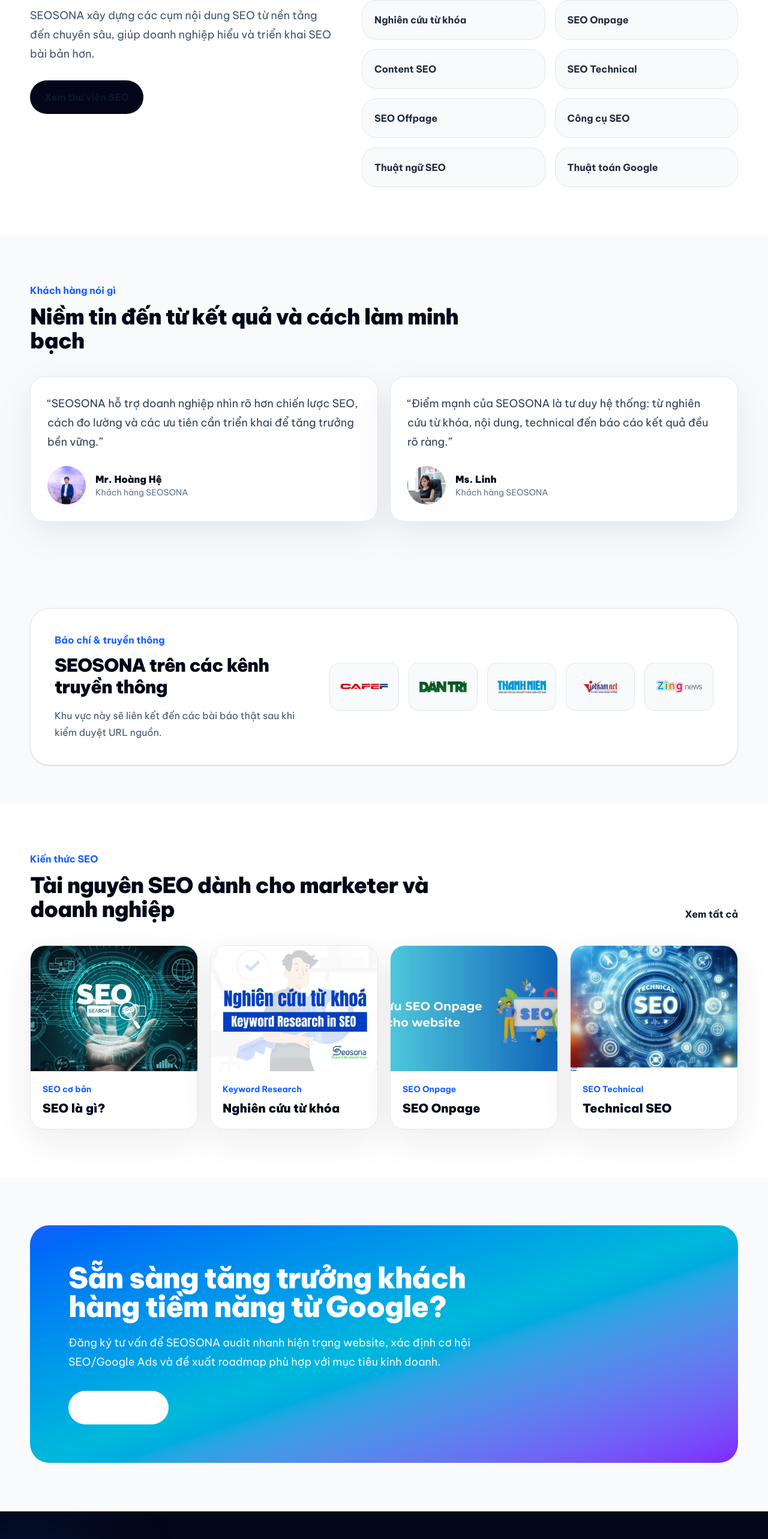
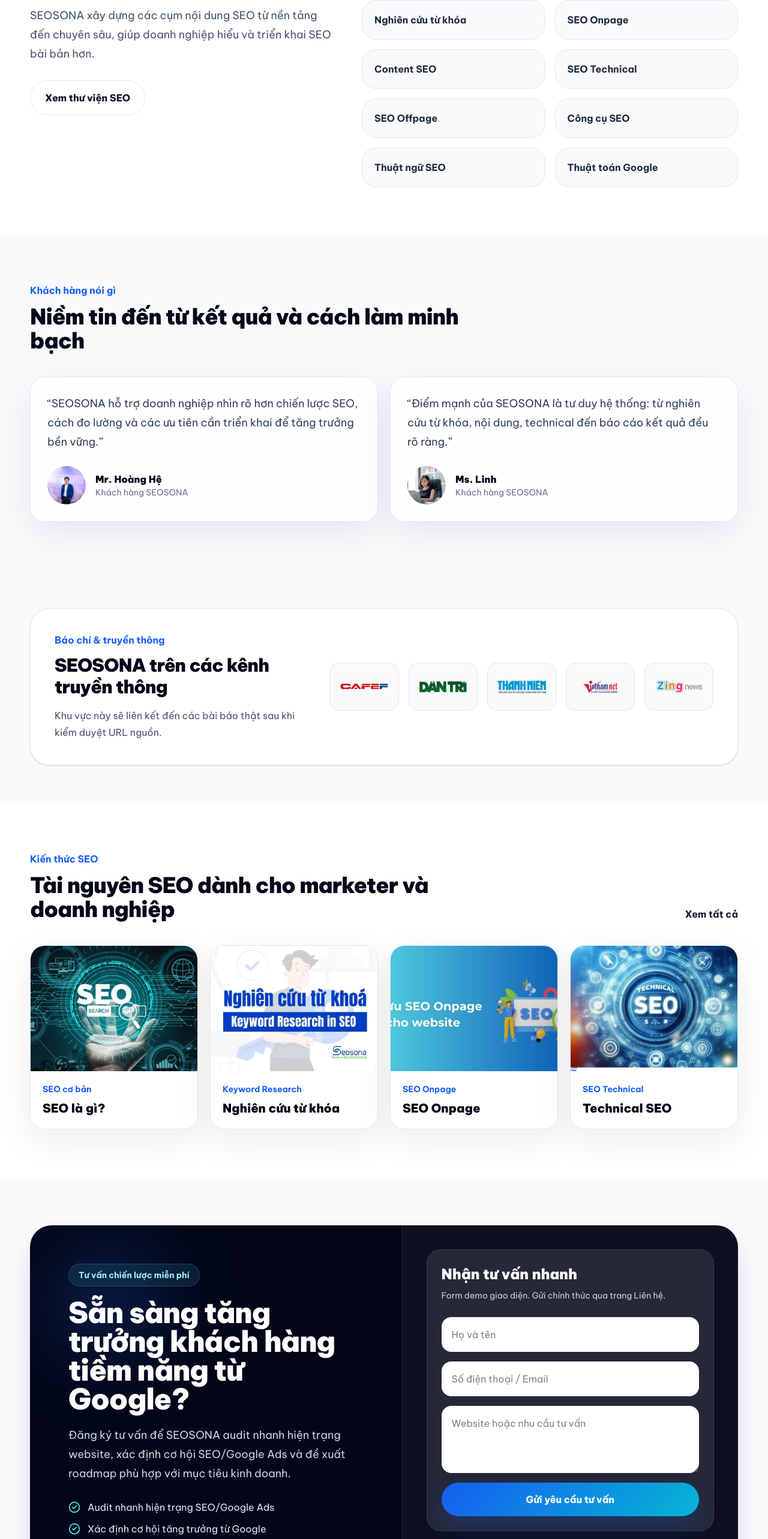
Before and after one commit to LongLeo287/SEOSONA, a Next.js app: page / in a window 1280 px wide. Shown: the part 4834-7400 px from the top of the page at 60% size. Built offline with nearby package versions, Linux system fonts and the light colour scheme.

Commit message:
style: replace homepage final CTA and polish hub cards

```diff
--- a/app/page.tsx
+++ b/app/page.tsx
@@ -3,6 +3,7 @@
 import { ClientLogoGrid } from "@/components/sections/ClientLogoGrid";
 import { FeaturedPosts } from "@/components/sections/FeaturedPosts";
 import { Hero } from "@/components/sections/Hero";
+import { HomeFinalCta } from "@/components/sections/HomeFinalCta";
 import { PressLogoGrid } from "@/components/sections/PressLogoGrid";
 import { Services } from "@/components/sections/Services";
 import { Testimonials } from "@/components/sections/Testimonials";
@@ -28,23 +29,17 @@
             <span className="font-bold text-blue-600">Thư viện SEO</span>
             <h2 className="mt-3 text-4xl font-black tracking-tight text-slate-950">Kiến thức SEO có hệ thống</h2>
             <p className="mt-4 text-lg leading-8 text-slate-600">SEOSONA xây dựng các cụm nội dung SEO từ nền tảng đến chuyên sâu, giúp doanh nghiệp hiểu và triển khai SEO bài bản hơn.</p>
-            <Link href="/seo/" className="mt-7 inline-flex rounded-full bg-slate-950 px-6 py-4 font-bold text-white">Xem thư viện SEO</Link>
+            <Link href="/seo/" className="btn-secondary mt-7">Xem thư viện SEO</Link>
           </div>
           <div className="grid gap-4 sm:grid-cols-2">
-            {hubs.map((hub) => <div key={hub} className="rounded-3xl border border-slate-200 bg-slate-50 p-5 font-bold text-slate-800">{hub}</div>)}
+            {hubs.map((hub) => <div key={hub} className="rounded-3xl border border-slate-200 bg-slate-50 p-5 font-bold text-slate-800 transition hover:-translate-y-1 hover:border-blue-200 hover:bg-white hover:shadow-lg">{hub}</div>)}
           </div>
         </div>
       </section>
       <Testimonials />
       <PressLogoGrid />
       <FeaturedPosts />
-      <section className="py-20">
-        <div className="container rounded-[32px] bg-gradient-to-br from-blue-600 via-cyan-500 to-violet-600 p-10 text-white md:p-16">
-          <h2 className="max-w-3xl text-4xl font-black tracking-tight md:text-5xl">Sẵn sàng tăng trưởng khách hàng tiềm năng từ Google?</h2>
-          <p className="mt-5 max-w-2xl text-lg leading-8 text-blue-50">Đăng ký tư vấn để SEOSONA audit nhanh hiện trạng website, xác định cơ hội SEO/Google Ads và đề xuất roadmap phù hợp với mục tiêu kinh doanh.</p>
-          <Link href="/lien-he/" className="mt-8 inline-flex rounded-full bg-white px-6 py-4 font-black text-blue-700">Bắt đầu tư vấn</Link>
-        </div>
-      </section>
+      <HomeFinalCta />
     </main>
   );
 }
```
